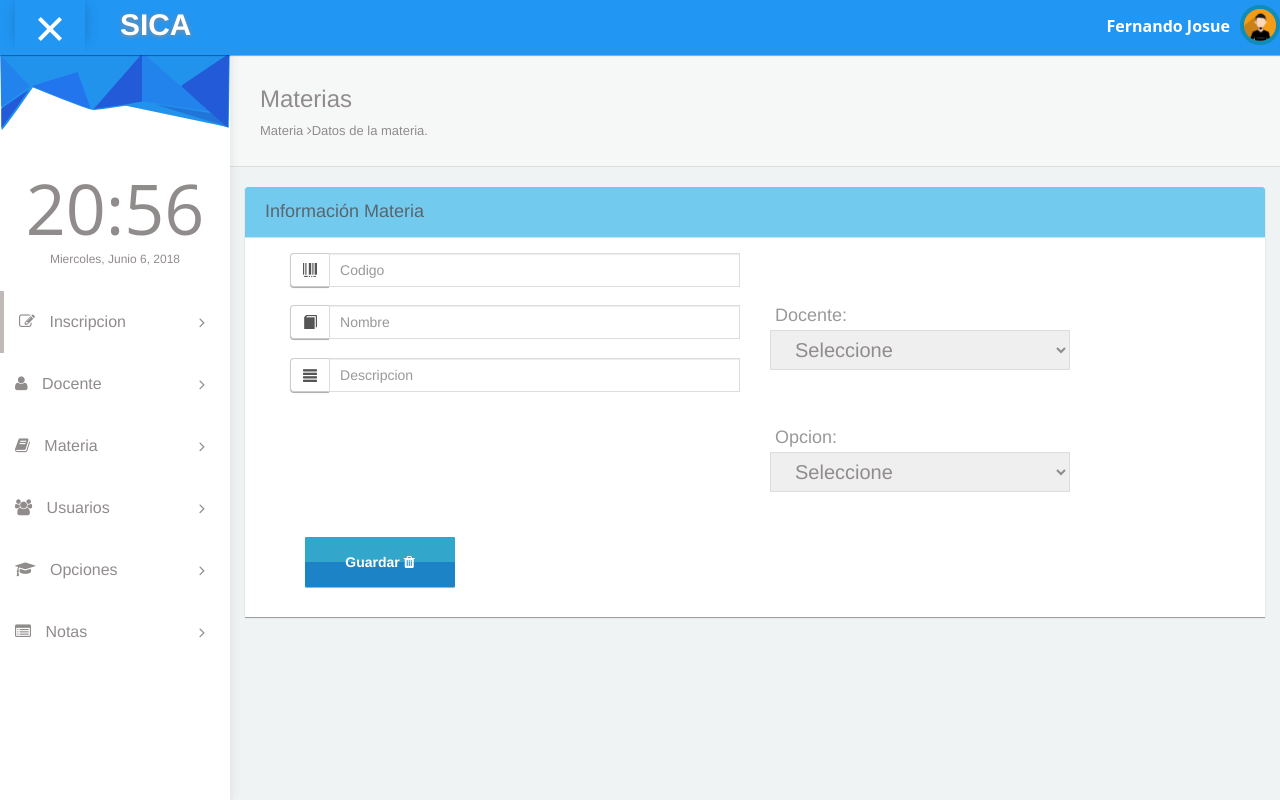
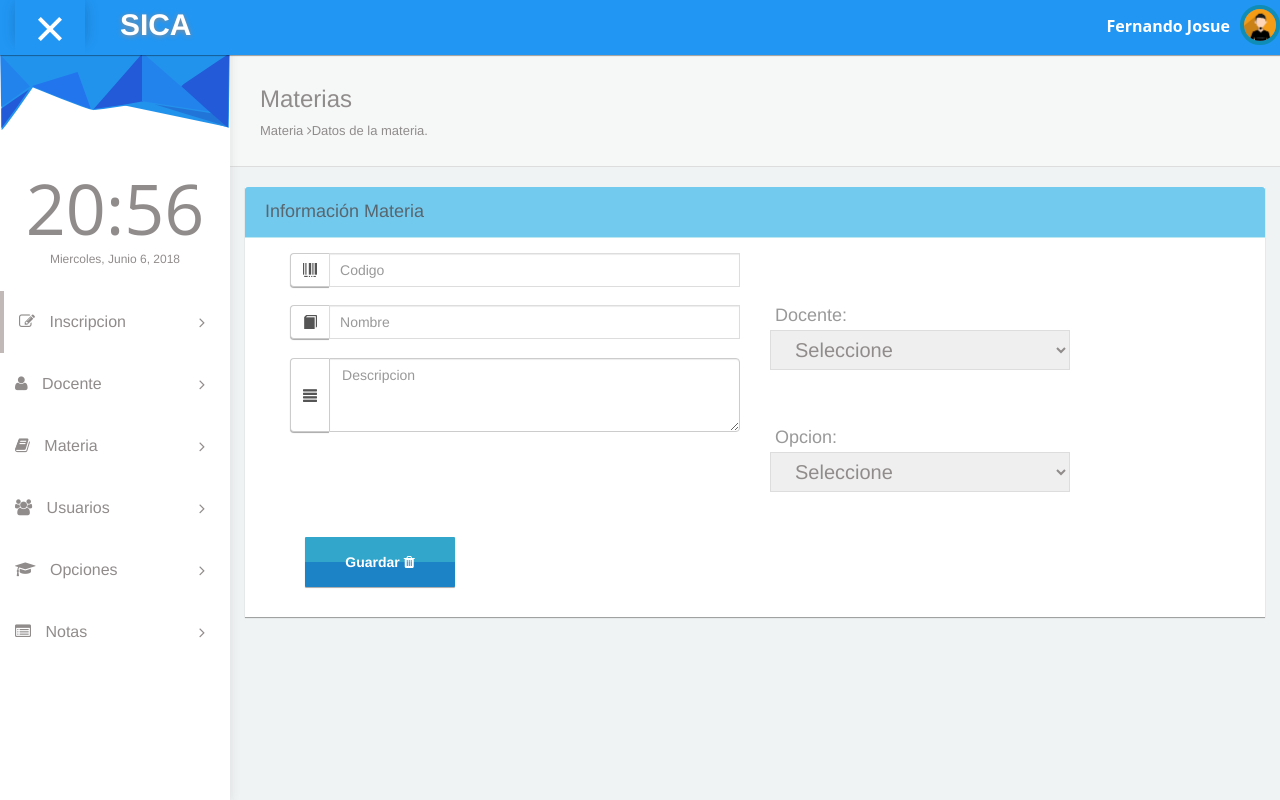
Before and after one commit to FerDev97/SICA, a PHP site: page /materias.php?bandera=1 in a window 1280 px wide. Run offline with PHP 8.4, Linux system fonts and the light colour scheme; data that the repository does not hold is empty.

Commit message:
textarea

```diff
--- a/pages/materias.php
+++ b/pages/materias.php
@@ -96,8 +96,8 @@ error_reporting(E_ALL & ~E_NOTICE);
                            </div>
                            </br>
                            <div class="input-group">
-                           <span class="input-group-addon"><i class="glyphicon glyphicon-align-justify"></i></span>
-                           <input id="descripcionm" type="text" class="form-control" name="descripcionm" placeholder="Descripcion">
+                           <span class="input-group-addon"><span class="glyphicon glyphicon-align-justify"></span></span>
+            <textarea rows="3" size="30" value="" class="form-control" placeholder="Descripcion"></textarea>
                            </div>
                            </br>
 
```
